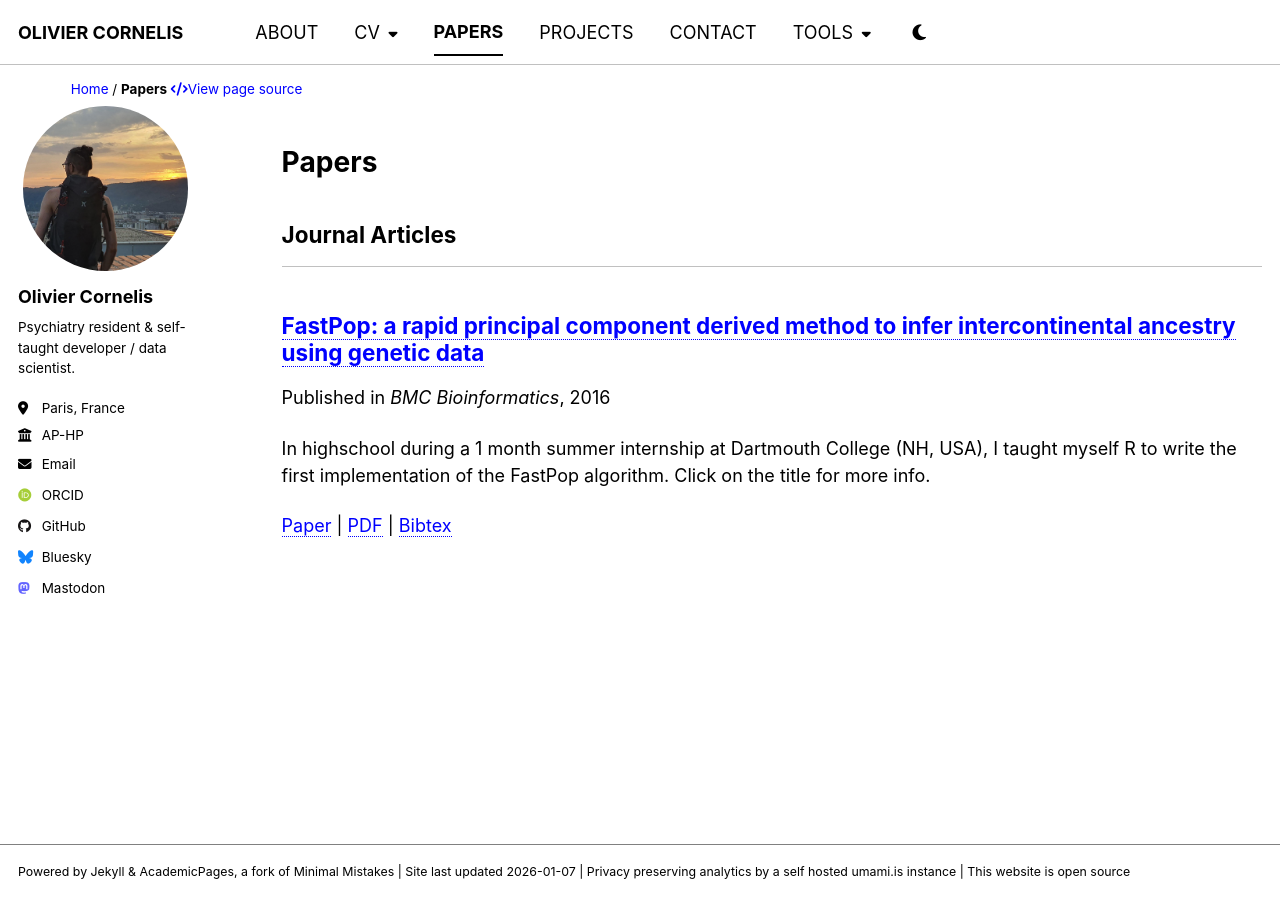
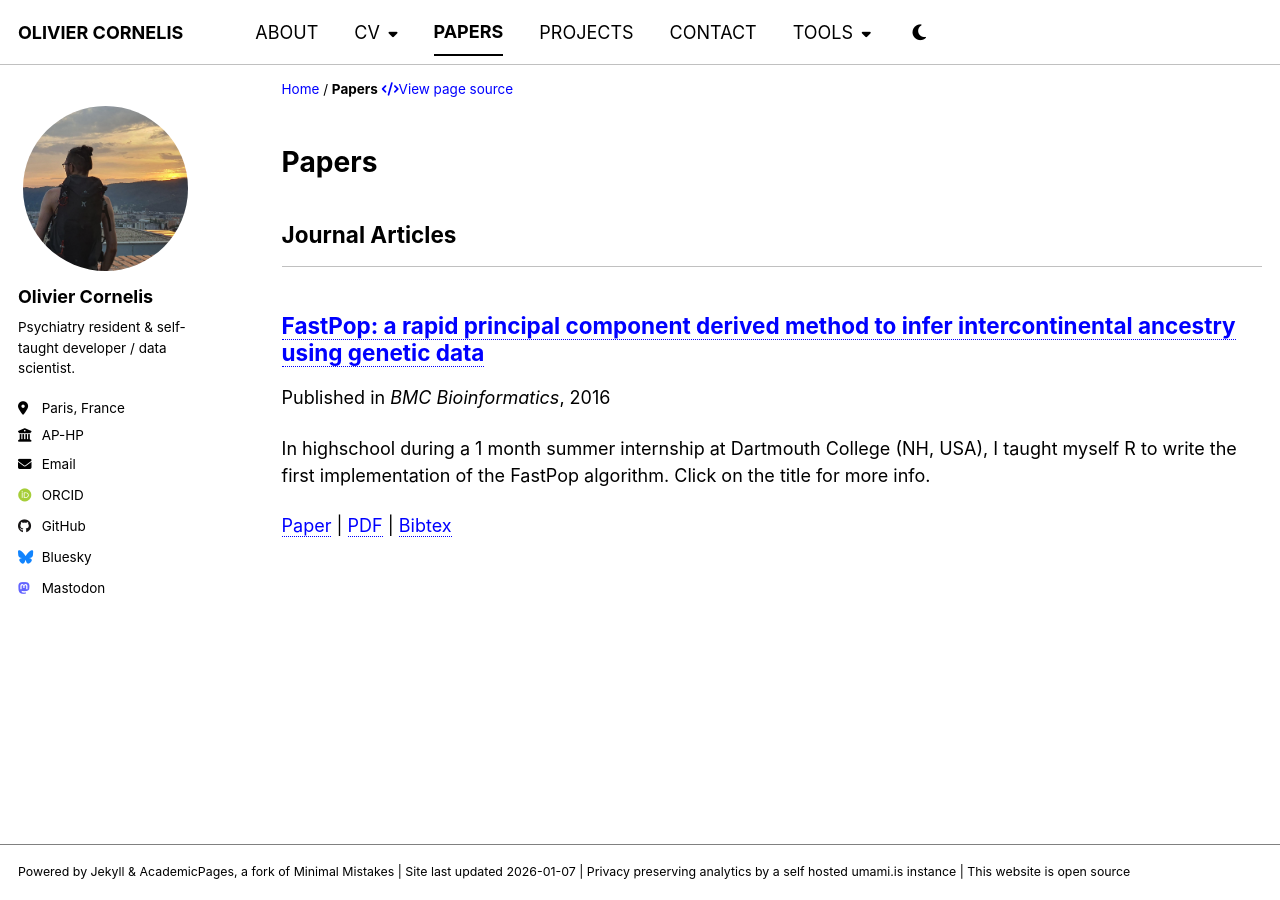
Before and after one commit to thiswillbeyourgithub/website, a Jekyll site: the page built from _pages/papers.html, in a window 1280 px wide. Built offline with Jekyll 4.4.1, drawn with Linux system fonts in a browser that asks for light colours; some web fonts are replaced.

Commit message:
fix: remove the wrong css for the breadcrumbs
Signed-off-by: thiswillbeyourgithub <26625900+thiswillbeyourgithub@users.noreply.github.com>

```diff
--- a/_sass/layout/_navigation.scss
+++ b/_sass/layout/_navigation.scss
@@ -18,9 +18,6 @@
           animation: intro 0.3s both;
   -webkit-animation-delay: 0.30s;
           animation-delay: 0.30s;
-  display: flex;
-  align-items: center;
-  gap: 1em;
 
   @include breakpoint($large) {
     padding-left: 1em;
```
